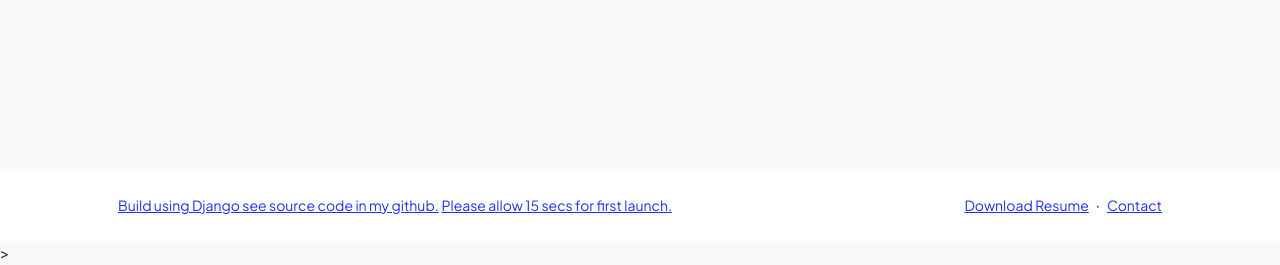
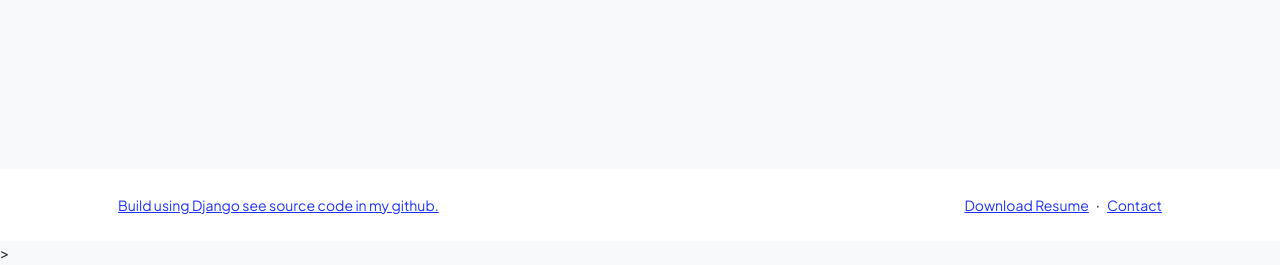
Before and after one commit to Adithya-Rajendran/portfolioWebsite, a Django app: template portfolio/templates/base.html in a window 1280 px wide. Shown: the part 535-800 px from the top of the page. Run offline with Django 3.2, Linux system fonts and the light colour scheme; the template is opened without the code that fills it, so the values that code supplies are empty; some libraries are stand-ins or nearby versions.

Commit message:
changed footer

```diff
--- a/portfolio/templates/base.html
+++ b/portfolio/templates/base.html
@@ -45,7 +45,7 @@
             <div class="container px-5">
                 <div class="row align-items-center justify-content-between flex-column flex-sm-row">
                     <div class="col-auto">
-                        <a class="small m-0" href="https://github.com/Adithya-Rajendran/portfolioWebsite">Build using Django see source code in my github.</a> <a class="small m-0">Please allow 15 secs for first launch.</a>
+                        <a class="small m-0" href="https://github.com/Adithya-Rajendran/portfolioWebsite">Build using Django see source code in my github.</a>
                     </div>
                     <div class="col-auto">
                         <a class="small" href="{% static 'assets/resume.pdf' %}" download="Adithya_Rajendran_Resume.pdf">Download Resume</a>
```
